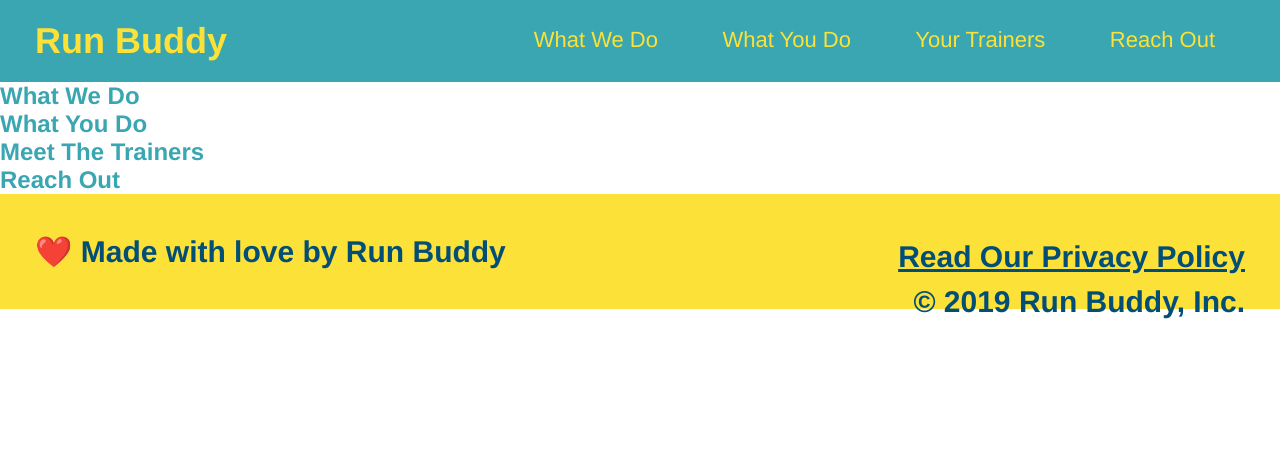
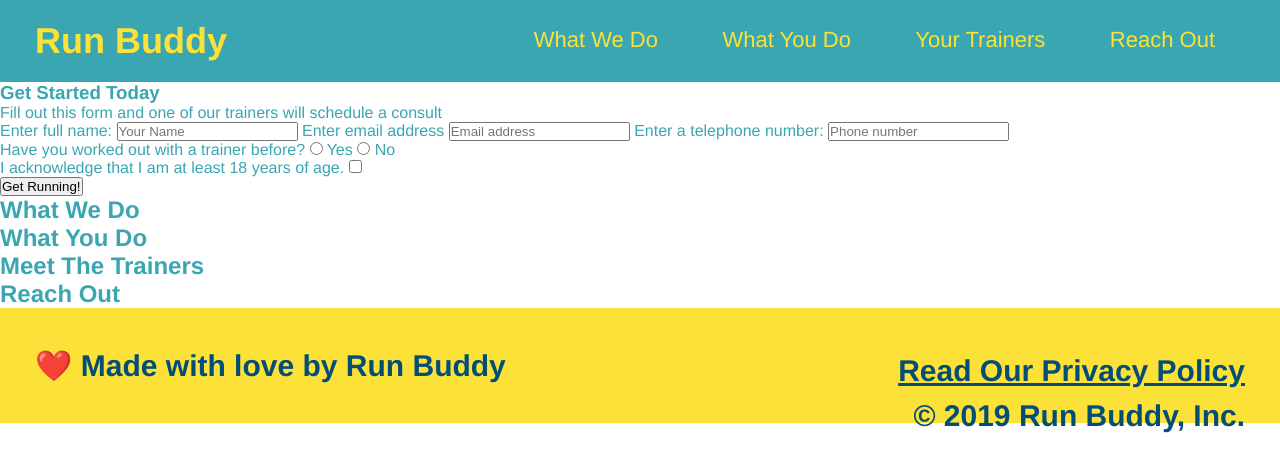
Before and after one commit to grocha78/run-buddy, a plain HTML site: page index.html in a window 1280 px wide. Drawn offline with Linux system fonts and the light colour scheme.

Commit message:
Submit button add

```diff
--- a/index.html
+++ b/index.html
@@ -34,6 +34,39 @@
     </ul>
     </nav>
     </header>
+    <!-- hero section -->
+    <section>
+        <div>
+            <h3>Get Started Today</h3>
+            <p>Fill out this form and one of our trainers will schedule a consult</p>
+     <!-- Add form element -->
+     <form>
+      <label for="name">Enter full name:</label>
+      <input type="text" placeholder="Your Name" name="name" id="name" />
+      <label for="email">Enter email address</label>
+      <input type="email" placeholder="Email address" name="email" id="email" />
+      <label for="phone">Enter a telephone number:</label>
+      <input type="tel" placeholder="Phone number" name="phone" id="phone" />
+      <p>
+          Have you worked out with a trainer before?
+          <input type="radio" name="trainer-confirm" id="trainer-yes" />
+          <label for="trainer-yes">Yes</label>
+          <input type="radio" name="trainer-confirm" id="trainer-no" />
+          <label for="trainer-no">No</label>
+      </p>
+      <p>
+          <label for="checkbox" >
+              I acknowledge that I am at least 18 years of age.
+          </label>
+          <input type="checkbox" name="age-confirm" id="checkbox" />
+      </p>
+      <button type="submit">
+          Get Running!
+      </button>
+    </form>
+        </div>
+    </section>
+    <!-- end hero -->
 
     <!-- hero/jumbotron -->
 
```
